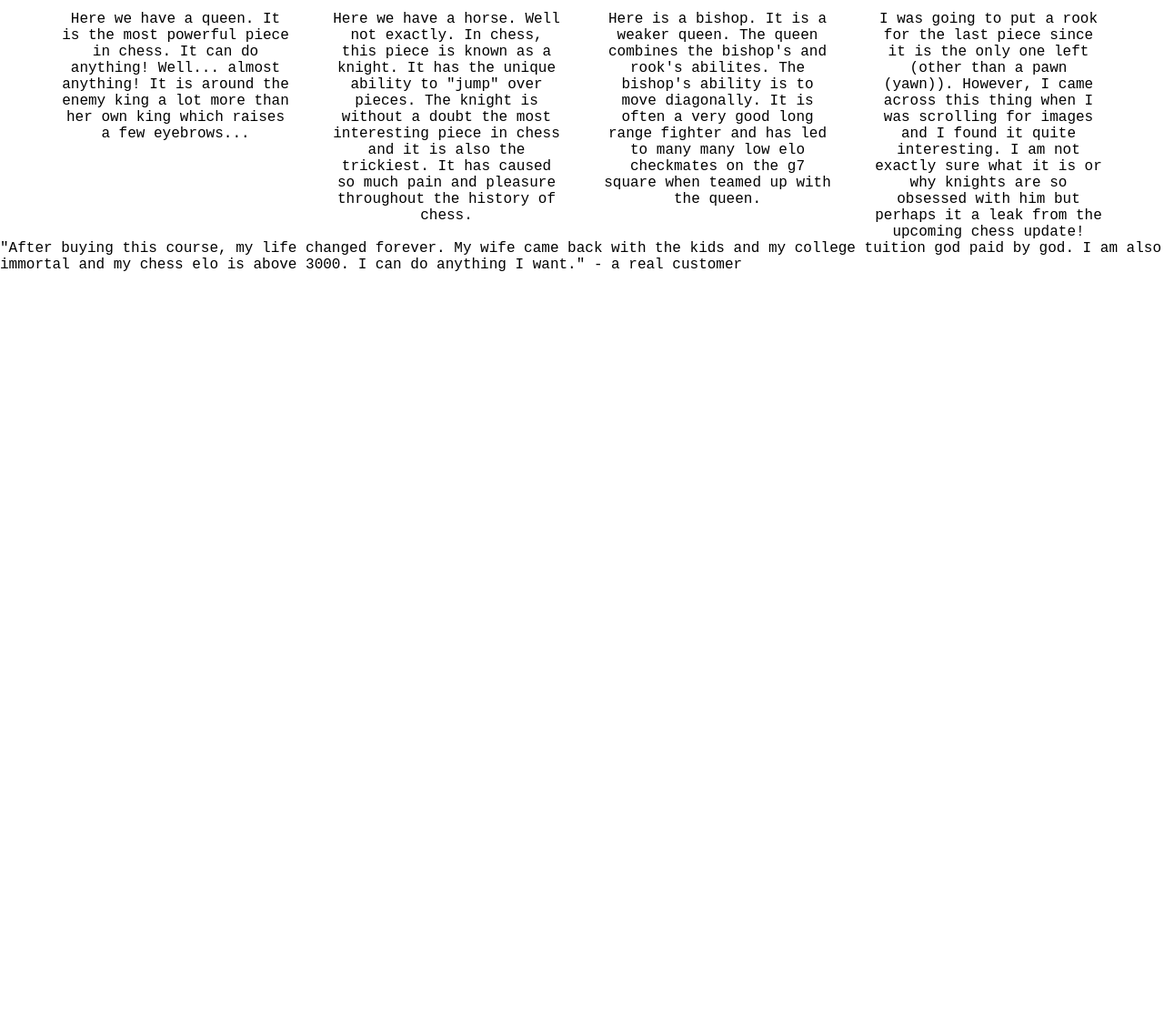
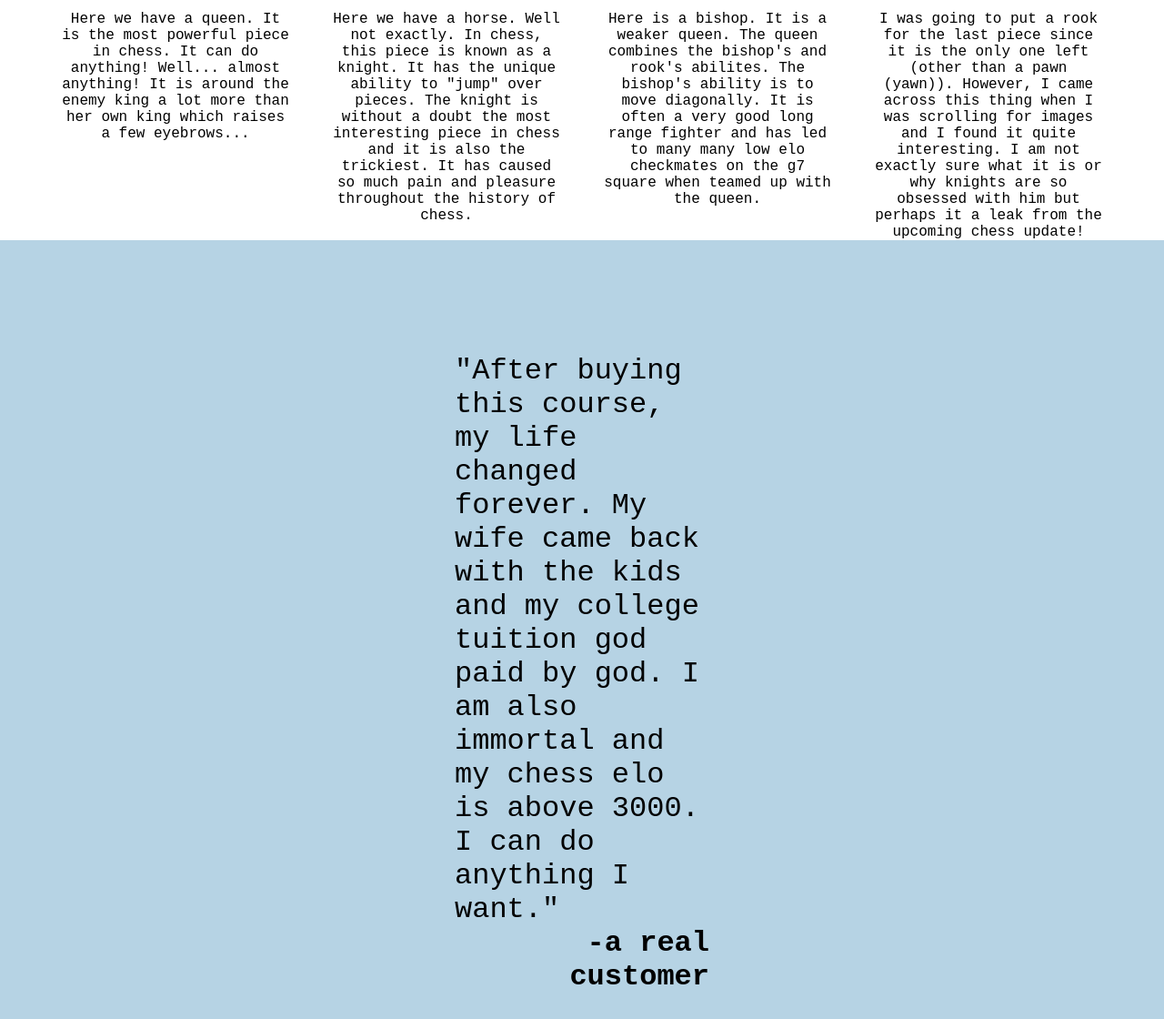
Before and after one commit to SeanCagin/landing-page, a plain HTML site: page index.html in a window 1280 px wide. Shown: the part 1073-2193 px from the top of the page at 91% size. Before the commit the page ends 1373 px from the top, so only its background shows below. Drawn offline with Linux system fonts and the light colour scheme.

Commit message:
Add quote

```diff
--- a/index.html
+++ b/index.html
@@ -79,8 +79,13 @@
     </div>
 
     <div class="quote">
-      "After buying this course, my life changed forever. My wife came back with the kids and my college tuition god
-      paid by god. I am also immortal and my chess elo is above 3000. I can do anything I want." - a real customer
+      <p class="main">
+        "After buying this course, my life changed forever. My wife came back with the kids and my college tuition god
+        paid by god. I am also immortal and my chess elo is above 3000. I can do anything I want."
+      </p>
+      <p class="person">
+        <strong> -a real customer</strong>
+      </p>
     </div>
   </body>
 </html>
--- a/style.css
+++ b/style.css
@@ -110,3 +110,13 @@ a {
 .parttwo .title {
   margin: 48px 0px;
 }
+
+.quote {
+  background-color: #b6d3e4;
+  padding: 125px 500px;
+  font-size: 32px;
+}
+
+.quote .person {
+  text-align: right;
+}
```
